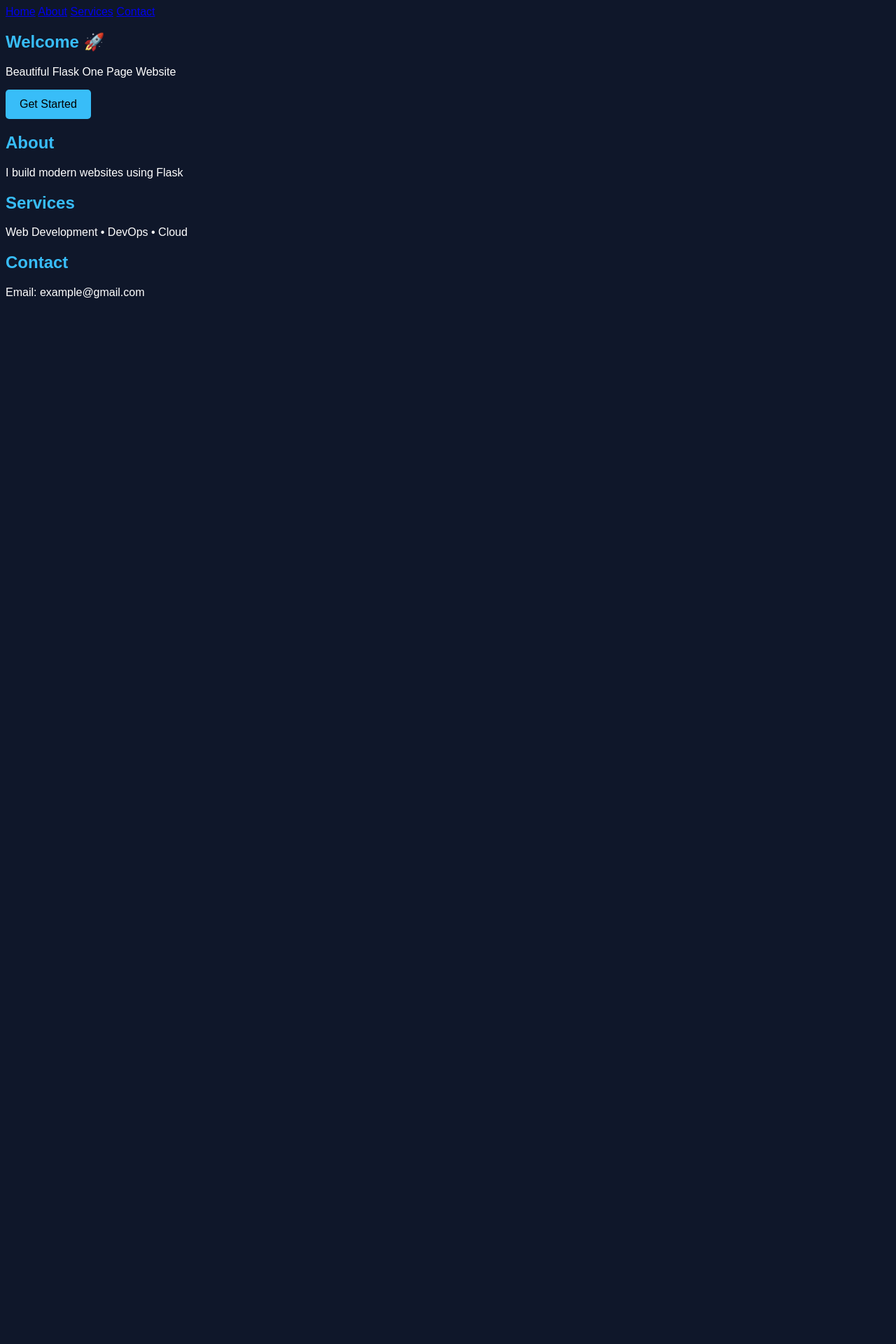
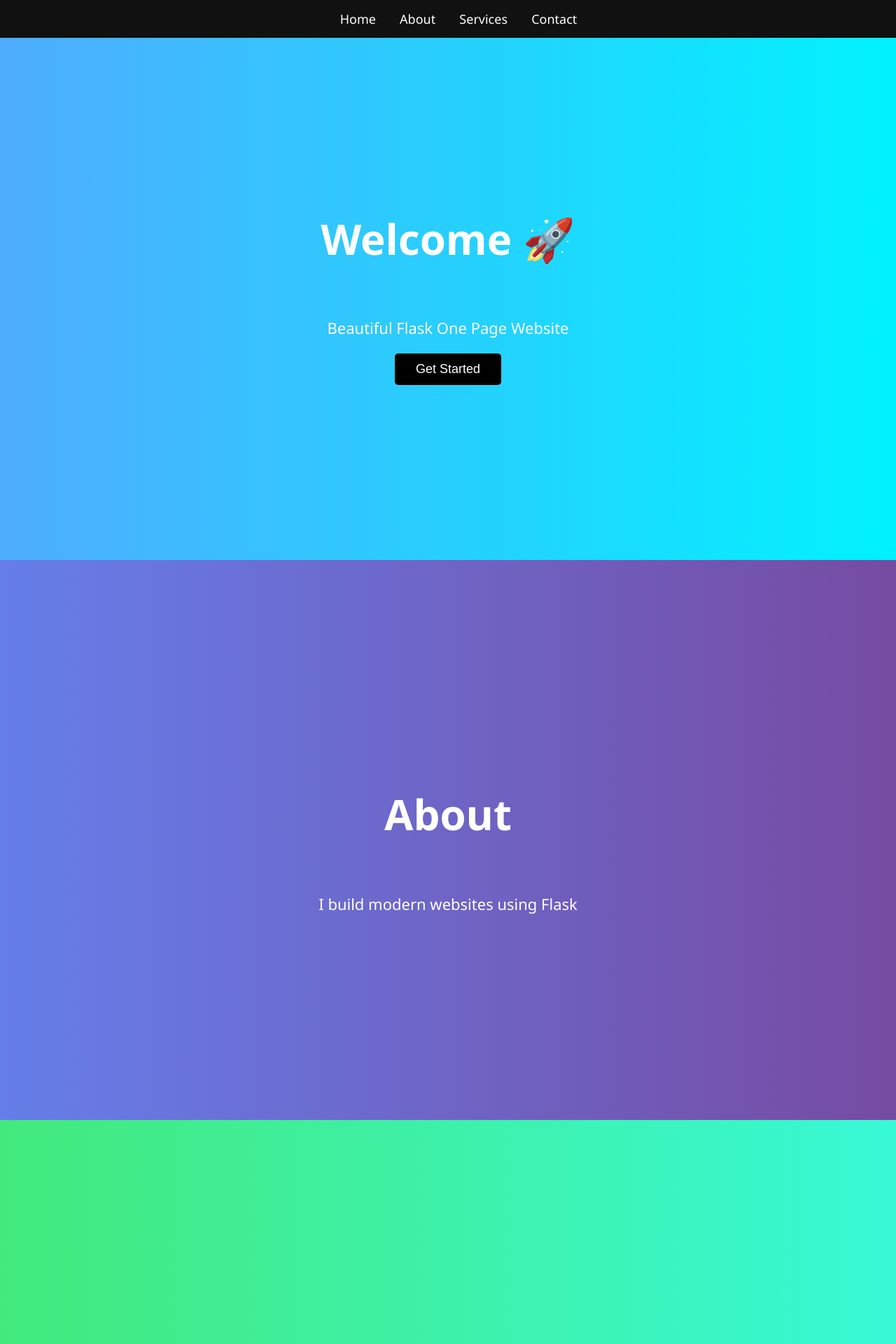
Before and after one commit to VarshithChand/website, a Flask app: page / in a window 1280 px wide. Shown: the top 1920 px of the page at 70% size. Before the commit the page ends 426 px from the top, so only its background shows below. Run offline with Flask 3, Linux system fonts and the light colour scheme.

Commit message:
Revise styles for body, nav, and buttons

```diff
--- a/static/style.css
+++ b/static/style.css
@@ -1,27 +1,72 @@
 body {
-    background: #0f172a;
-    font-family: Arial, sans-serif;
+    margin: 0;
+    font-family: 'Segoe UI', sans-serif;
+    scroll-behavior: smooth;
+}
+
+nav {
+    position: fixed;
+    width: 100%;
+    background: #111;
+    padding: 15px;
+    text-align: center;
+}
+
+nav a {
+    color: white;
+    margin: 15px;
+    text-decoration: none;
+    font-size: 18px;
+}
+
+nav a:hover {
+    color: #00f2fe;
+}
+
+section {
+    height: 100vh;
+    display: flex;
+    flex-direction: column;
+    justify-content: center;
+    align-items: center;
     color: white;
 }
 
-.container {
-    text-align: center;
-    margin-top: 150px;
+#home {
+    background: linear-gradient(to right, #4facfe, #00f2fe);
+}
+
+#about {
+    background: linear-gradient(to right, #667eea, #764ba2);
+}
+
+#services {
+    background: linear-gradient(to right, #43e97b, #38f9d7);
+}
+
+#contact {
+    background: linear-gradient(to right, #fa709a, #fee140);
 }
 
 h1 {
-    color: #38bdf8;
+    font-size: 60px;
+}
+
+p {
+    font-size: 22px;
 }
 
 button {
-    padding: 12px 20px;
-    background: #38bdf8;
+    padding: 12px 30px;
+    background: black;
+    color: white;
     border: none;
     border-radius: 5px;
-    font-size: 16px;
+    font-size: 18px;
     cursor: pointer;
 }
 
 button:hover {
-    background: #0ea5e9;
+    background: white;
+    color: black;
 }
```
